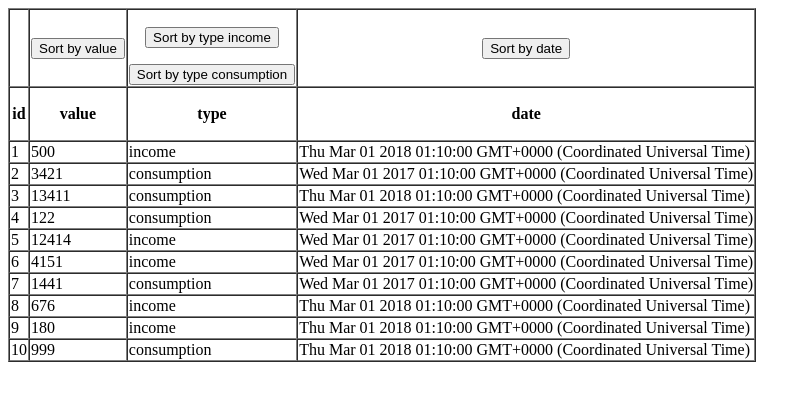
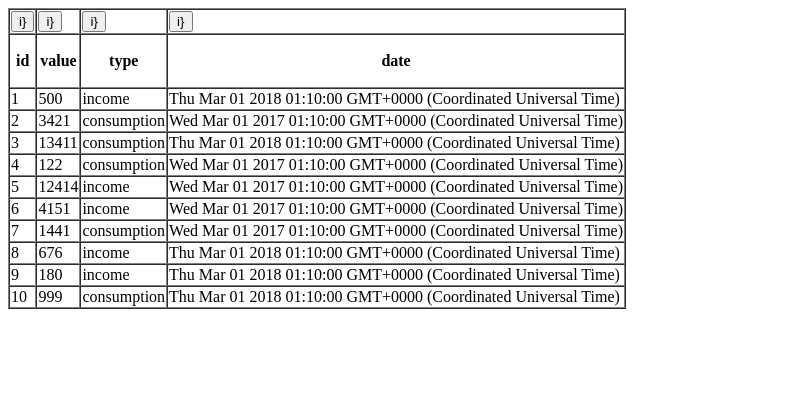
Before and after one commit to ZakhN/testApp, a React (Create React App) app: page / in a window 1280 px wide. Shown: the top 400 px of the page, without its empty margins (0-811 px from the left). Built offline with nearby package versions, Linux system fonts and the light colour scheme.

Commit message:
ChangeComm

```diff
--- a/src/App.js
+++ b/src/App.js
@@ -1,18 +1,46 @@
 import React, { Component } from 'react';
-import sort from './transaction.js';
-import TableLine from './mainComponent.js';
 import TransactionArr from './transaction.js';
+import Btn from './Btn';
 
 
 class App extends Component {
 
+  constructor(props)
+  {
+   super(props);
+   this.state = TransactionArr
+  }
+
+  printSmth = () => {this.setState(this.state.filter(word=>word.value > 1000))}
+
+
+
   render() {
+     var result = TransactionArr
+    return (
+      <div className="App">
+        <table border = "1" cellSpacing="0" >
+          <tr>
+          <td><Btn sortType ="type" toDoMeth={this.printSmth} /></td>
+          <td><Btn sortType ="value"/></td>
+          <td><Btn sortType ="type"/></td>
+          <td><Btn sortType ="type"/></td>
+          </tr>
+          <tr>
+           <th><p>id</p></th>
+           <th><p>value</p> </th>
+           <th><p>type</p></th>
+           <th><p>date</p></th>
+          </tr>
+           {this.state.map(obj =><tr><td>{obj.id}</td><td>{obj.value}</td><td>{obj.type}</td><td>{obj.dt.toString()}</td></tr>)}
+          </table>
+      </div>
+    )
+  }
 
-    var result = TransactionArr
-
-    function sort(arr,value,type,dt)
+  sort(arr,value,type,dt)
     {
-      //var result
+     var result = arr
      var currentDate = new Date
 
      if( value==true)
@@ -33,32 +61,6 @@ class App extends Component {
      {
         result = arr.filter(word => word.dt.month == currentDate.month )
      }
-
-      //return result
-    }
-
-    //var TransactionArr = sort(TransactionArr) ;
-    return (
-      <div className="App">
-        <table border = "1" cellSpacing="0" >
-          <tr><td></td>
-          <td><button onClick={()=> (console.log("asf"))}>Sort by value</button></td>
-          <td>
-          <p align="center"><button onClick={()=>{sort(result,false,"income")}}>Sort by type income</button></p>
-          <button onClick={()=>result=sort(result,false,"consumption")}>Sort by type consumption</button>
-          </td>
-          <td align="center"><button onClick={()=>{this.sort(result,false,false,true)}}>Sort by date</button></td></tr>
-          <tr>
-           <th><p>id</p></th>
-           <th><p>value</p> </th>
-           <th><p>type</p></th>
-           <th><p>date</p></th>
-          </tr>
-           <TableLine arr ={result}/>
-          </table>
-      </div>
-    )
     }
 };
-
 export default App;
--- /dev/null
+++ b/src/Btn.js
@@ -0,0 +1,11 @@
+import React from 'react';
+
+class Btn extends React.Component
+{
+
+    render()
+    {
+        return ( <div><button  onClick={this.props.toDoMeth} >i}</button></div>);
+    }
+}
+export default Btn;
--- a/src/mainComponent.js
+++ /dev/null
@@ -1,48 +0,0 @@
-import React from 'react';
-/*
-function sort(arr,value,type,dt) {
-
-  var currentDate = new Date
-  var result;
-
-  if( value==true){
-
-     result = arr.filter(word => word.value < 1000);
-
-  }
-
-  if( type!==null && type == "consumption" ){
-
-     result = arr.filter(word=>word.type =="consumption")
-
-  }
-  else if (type!==null && type =="income"  ) {
-     result = arr.filter(word => word.type == "income");
-
-  }
-
-  if ( dt==true)
-  {
-     result = arr.filter(word => word.dt.month == currentDate.month );
-
-  }
-  return result
-}
-*/
-
-
-class TableLine extends React.Component {
-
-  constructor(props)
-   {
-    super(props);
-    this.state = props.arr
-   }
-
-
-  render()
-   {
-    return (this.state.map(obj =><tr><td>{obj.id}</td><td>{obj.value}</td><td>{obj.type}</td><td>{obj.dt.toString()}</td></tr>))
-   }
-}
-  export default TableLine;
```
Also changed, not shown: 1 other file (tests, documents, lock files or other folders). Lines whose indentation alone changed are shown as unchanged.
